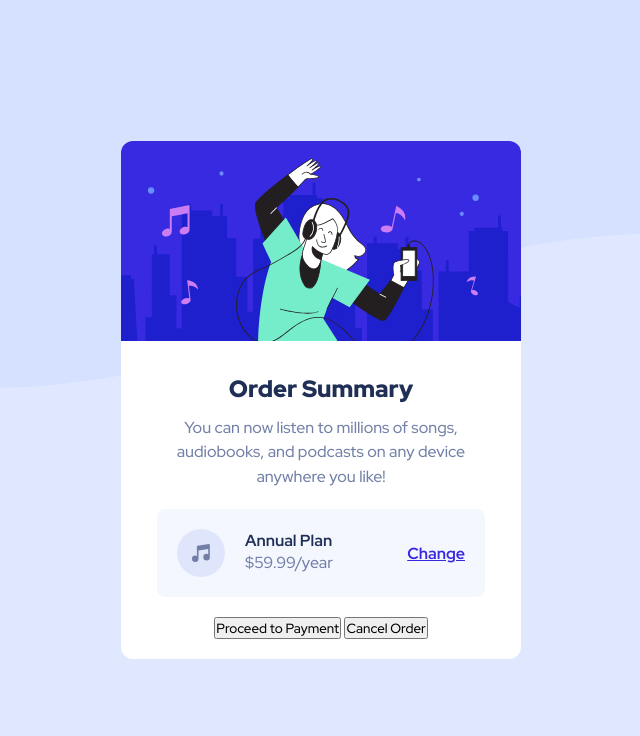
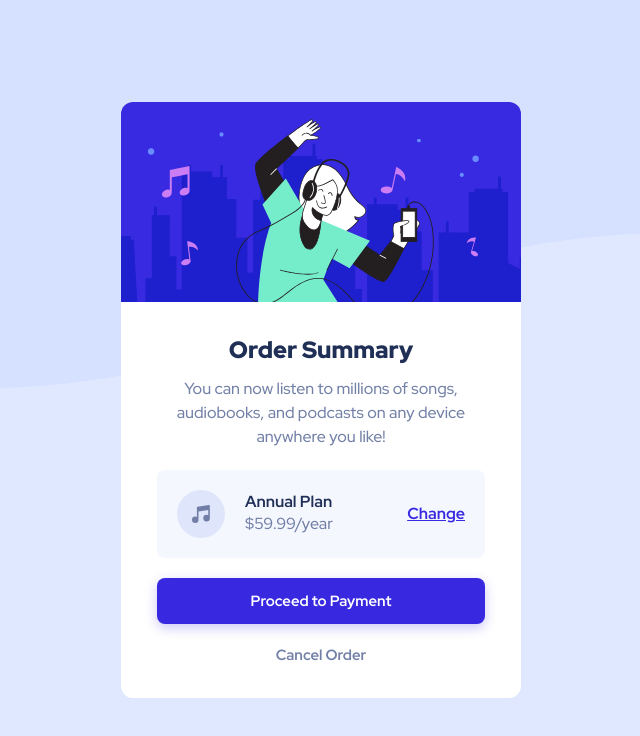
Before and after one commit to lack21/Order-Summary-Component, a plain HTML site: page index.html in a window 1280 px wide. Shown: the whole page, without its empty margins (319-959 px from the left). Drawn offline with Linux system fonts and the light colour scheme.

Commit message:
Update index.html

```diff
--- a/index.html
+++ b/index.html
@@ -39,8 +39,8 @@
           </div>
           <h3 class="change">Change</h3>
         </div>
-        <button class="payment-btn">Proceed to Payment</button>
-        <button class="cancel-btn">Cancel Order</button>
+        <button class="payment-btn btn">Proceed to Payment</button>
+        <button class="cancel-btn btn">Cancel Order</button>
       </div>
     </main>
   </body>
```
